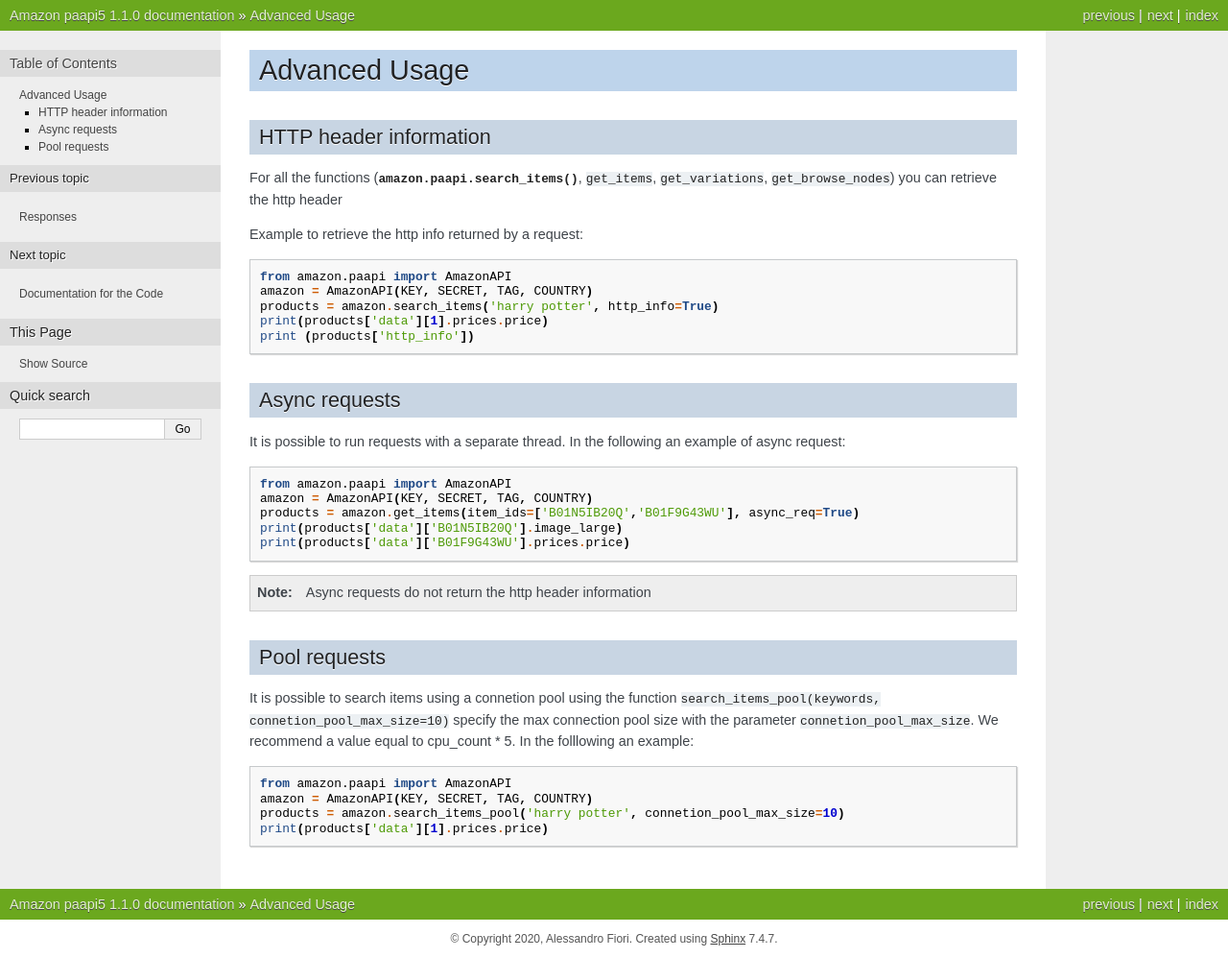
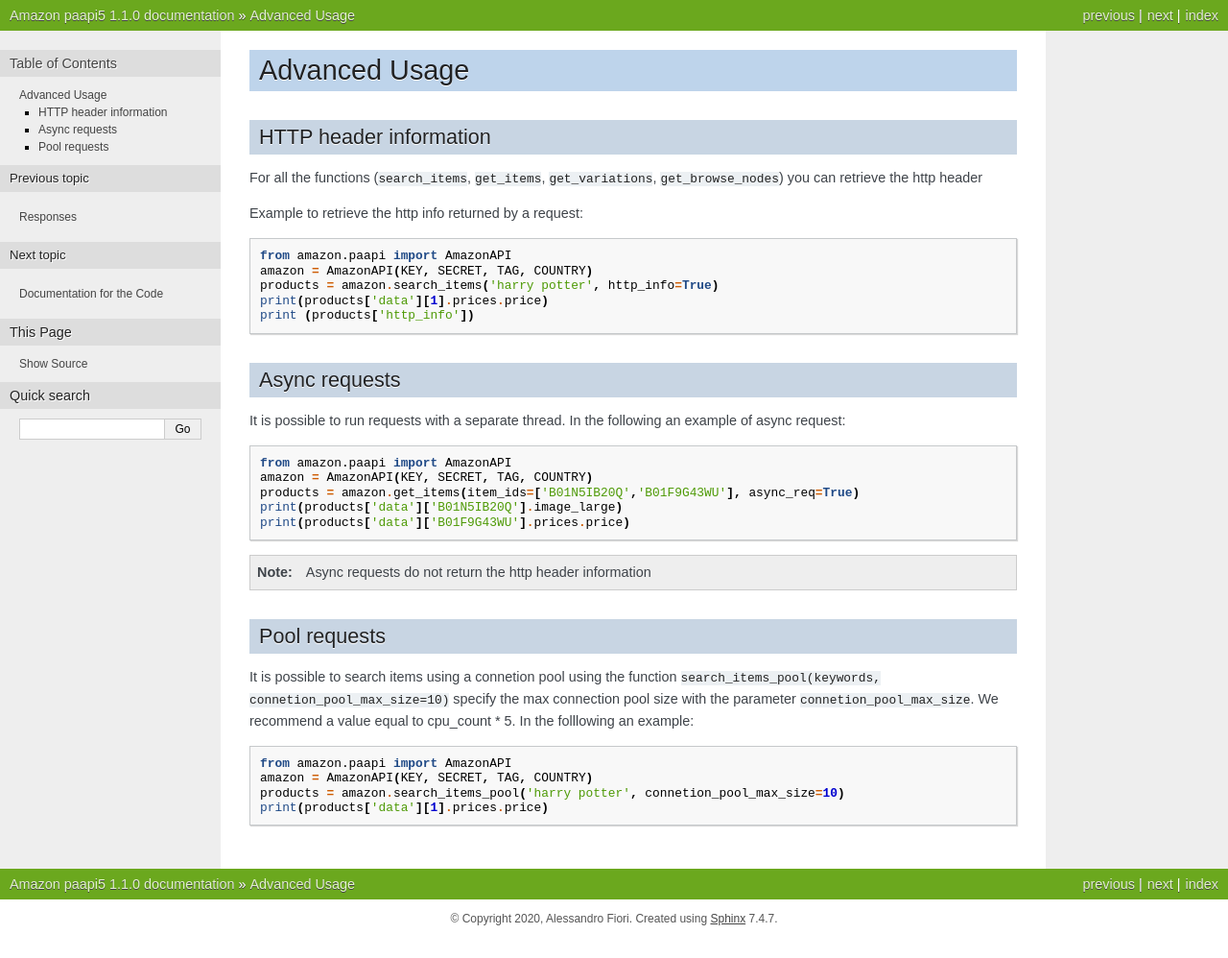
Before and after one commit to alefiori82/amazon-paapi5, a Sphinx documentation site: the page built from docs/source/advancedUsage.rst, in a window 1280 px wide. Shown: the whole page at 96% size. Built offline with Sphinx 7.4.7, drawn with Linux system fonts in a browser that asks for light colours; after the commit the page ends 977 px from its top, so only the background shows below that.

Commit message:
update docs

```diff
--- a/docs/source/advancedUsage.rst
+++ b/docs/source/advancedUsage.rst
@@ -6,7 +6,7 @@ HTTP header information
 =======================
 
 
-For all the functions (:func:`amazon.paapi.search_items`, ``get_items``, ``get_variations``, ``get_browse_nodes``) you can retrieve the http header
+For all the functions (``search_items``, ``get_items``, ``get_variations``, ``get_browse_nodes``) you can retrieve the http header
 
 Example to retrieve the http info returned by a request::
 
```
